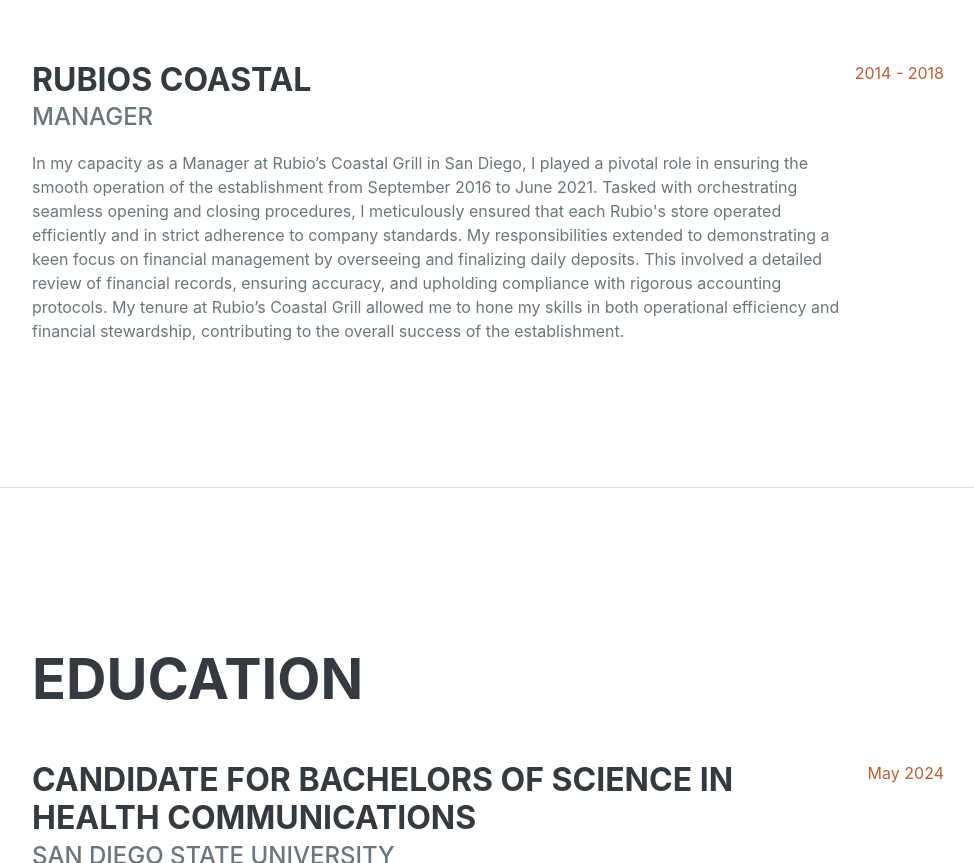
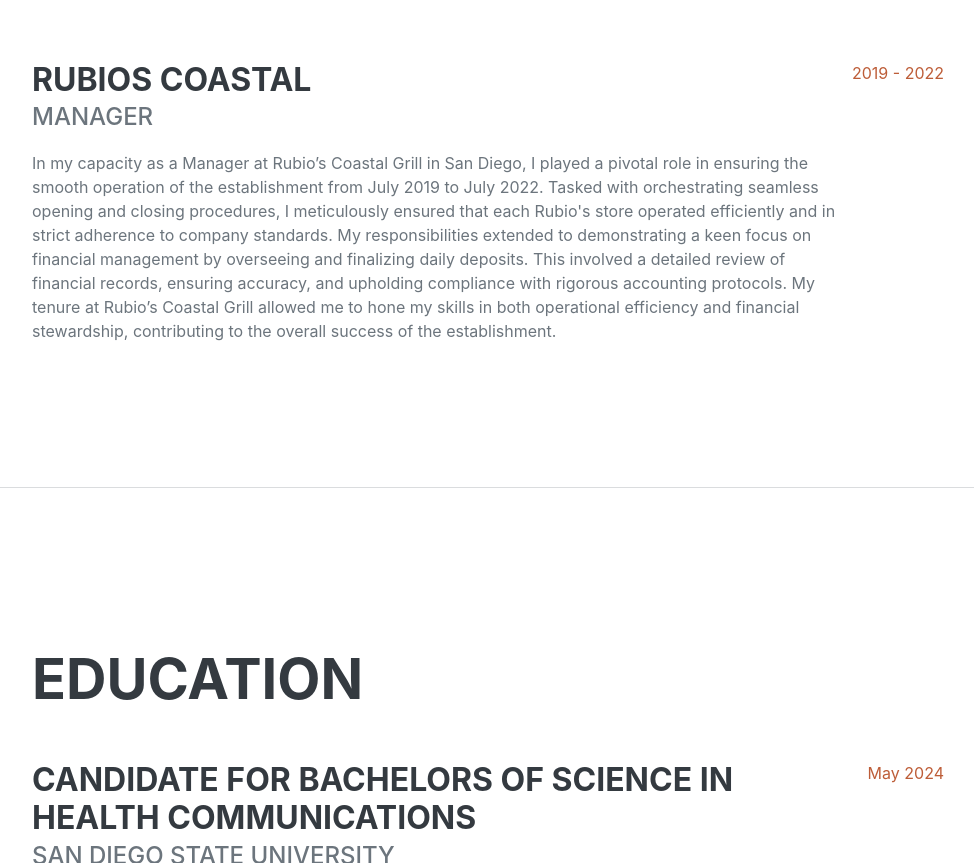
Before and after one commit to dylanprasad/dylanprasad.github.io, a plain HTML site: page index.html in a window 1280 px wide. Shown: the part 2187-3050 px from the top of the page, without its empty margins (288-1262 px from the left). Drawn offline with nearby package versions, Linux system fonts and the light colour scheme; a web font is replaced by a local one.

Commit message:
Update index.html
change dates rubios

```diff
--- a/index.html
+++ b/index.html
@@ -97,9 +97,9 @@
                         <div class="flex-grow-1">
                             <h3 class="mb-0">Rubios Coastal</h3>
                             <div class="subheading mb-3">Manager</div>
-                            <p>In my capacity as a Manager at Rubio’s Coastal Grill in San Diego, I played a pivotal role in ensuring the smooth operation of the establishment from September 2016 to June 2021. Tasked with orchestrating seamless opening and closing procedures, I meticulously ensured that each Rubio's store operated efficiently and in strict adherence to company standards. My responsibilities extended to demonstrating a keen focus on financial management by overseeing and finalizing daily deposits. This involved a detailed review of financial records, ensuring accuracy, and upholding compliance with rigorous accounting protocols. My tenure at Rubio’s Coastal Grill allowed me to hone my skills in both operational efficiency and financial stewardship, contributing to the overall success of the establishment.</p>
+                            <p>In my capacity as a Manager at Rubio’s Coastal Grill in San Diego, I played a pivotal role in ensuring the smooth operation of the establishment from July 2019 to July 2022. Tasked with orchestrating seamless opening and closing procedures, I meticulously ensured that each Rubio's store operated efficiently and in strict adherence to company standards. My responsibilities extended to demonstrating a keen focus on financial management by overseeing and finalizing daily deposits. This involved a detailed review of financial records, ensuring accuracy, and upholding compliance with rigorous accounting protocols. My tenure at Rubio’s Coastal Grill allowed me to hone my skills in both operational efficiency and financial stewardship, contributing to the overall success of the establishment.</p>
                         </div>
-                        <div class="flex-shrink-0"><span class="text-primary">2014 - 2018</span></div>
+                        <div class="flex-shrink-0"><span class="text-primary">2019 - 2022</span></div>
                         </div>
                 </div>
             </section>
```
